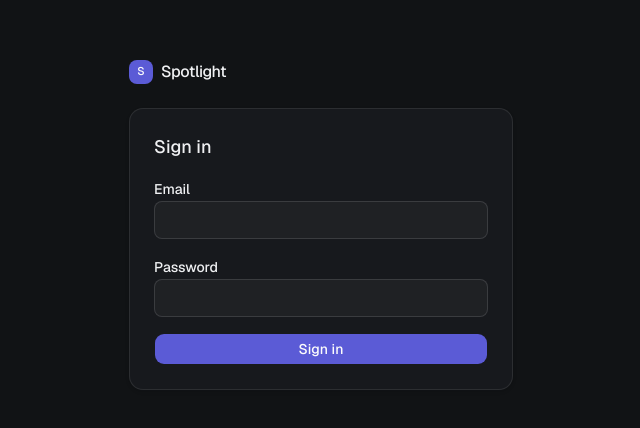
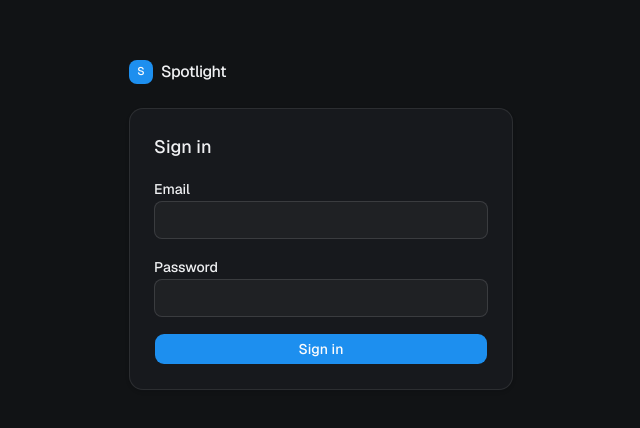
Before and after one commit to taverncreative/spotlight, a Next.js app: page /login in a window 1280 px wide. Shown: the part 176-604 px from the top of the page, without its empty margins (319-959 px from the left). Built offline with nearby package versions, Linux system fonts and the light colour scheme; no server answers.

Commit message:
Slice 19: rebrand from inherited indigo to Azure

```diff
--- a/app/globals.css
+++ b/app/globals.css
@@ -58,7 +58,7 @@
      accent-coloured reads it through --primary and --ring, so one value
      re-themes the lot. Defined here so it inherits unchanged into dark mode and
      across every route, including login. */
-  --brand: #5b5bd6;
+  --brand: #1d8fef;
   --brand-foreground: oklch(0.99 0 0);
 
   /* Light theme: a soft, faintly cool neutral canvas (not stark white), white
--- a/components/module-bar.tsx
+++ b/components/module-bar.tsx
@@ -6,7 +6,7 @@ import { cn } from "@/lib/utils";
 import { CLIENT_MODULES } from "@/lib/modules";
 
 // The Dashoo-style bottom module bar. Tabs link to each module under the active
-// client; the active module (read from the route) carries the indigo brand
+// client; the active module (read from the route) carries the Azure brand
 // accent.
 export function ModuleBar({ clientSlug }: { clientSlug: string }) {
   const segments = usePathname().split("/");
```
